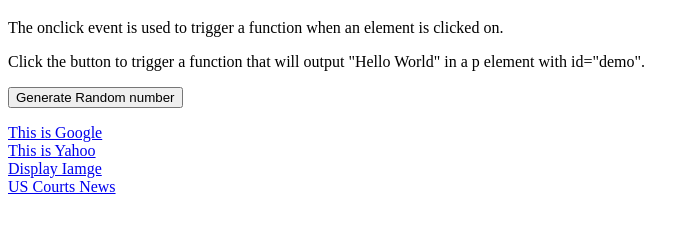
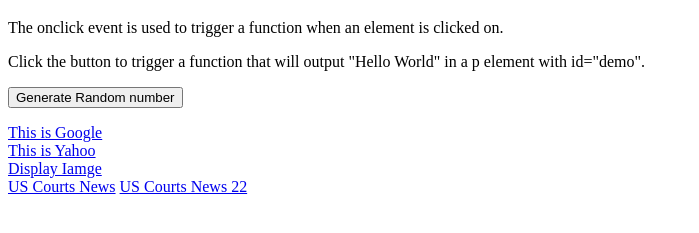
Before and after one commit to pramodsahoo568/webhost, a plain HTML site: page linktest.html in a window 1280 px wide. Shown: the part 61-294 px from the top of the page, without its empty margins (0-699 px from the left). Drawn offline with Linux system fonts and the light colour scheme.

Commit message:
Update linktest.html

```diff
--- a/linktest.html
+++ b/linktest.html
@@ -20,6 +20,7 @@
 
 <a href="http://www.uscourts.gov/judiciary-news" target="_blank">US Courts News</a>
 
+<a href="http://www.uscourts.gov/judiciary-news">US Courts News 22</a>
 
 <script src="my_linktest.js"></script>
 
```
